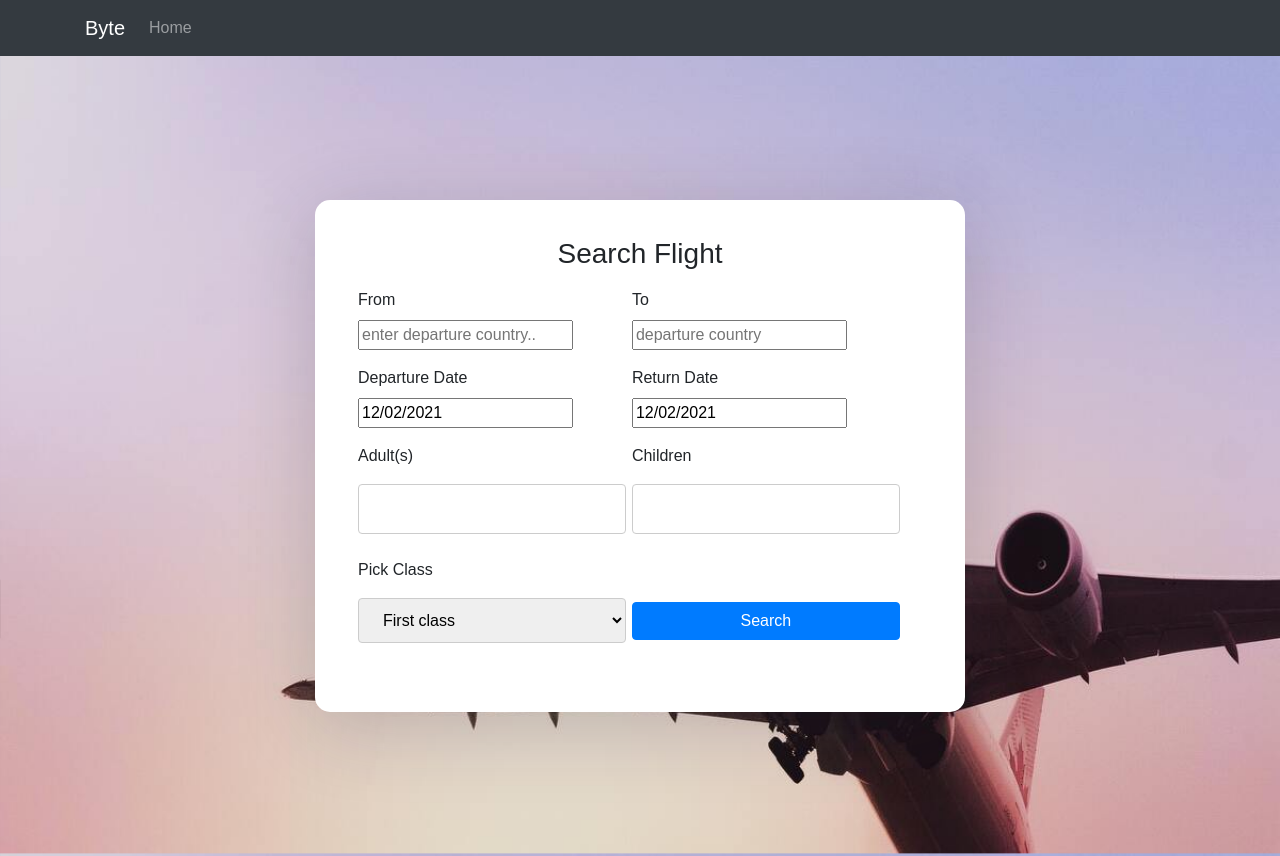
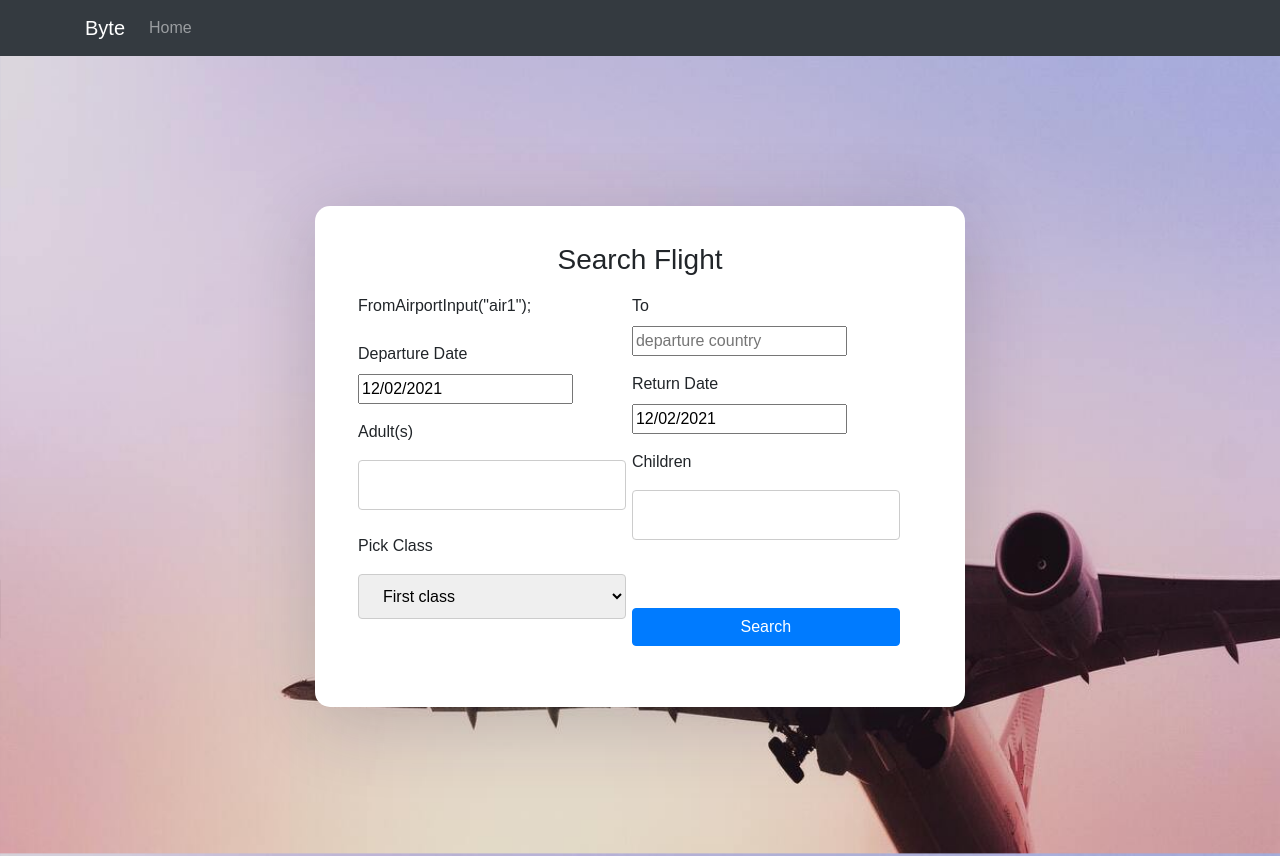
Before and after one commit to advanced-computer-lab/Byte, a React (Create React App) app in the folder myapp/: page / in a window 1280 px wide. Built offline with nearby package versions, Linux system fonts and the light colour scheme.

Commit message:
some search edits

```diff
--- a/myapp/src/DepartureSearchResults.js
+++ b/myapp/src/DepartureSearchResults.js
@@ -1,5 +1,6 @@
 import React from 'react';
 import axios from 'axios';
+import props from 'prop-types';
 import {
   componentDidMount,
   Component,
@@ -31,15 +32,24 @@ function DepartureSearchResults() {
     let search = window.location.search;
     // console.log("data in dep Flights" + search.split('=')[1]);
     // setData(search.split('=')[1]);
-    console.log(search.split('='));
+    console.log(search);
     const currentCountry = search.split('=')[1].split(':')[0].split('%')[0];
     const destination = search.split('=')[2].split(':')[0].split('%')[0];
     const leavingDate = search.split('=')[3].split(':')[0].split('%')[0];
     const retDate = search.split('=')[4].split(':')[0].split('%')[0];
     const adults = search.split('=')[5].split(':')[0].split('%')[0];
     const children = search.split('=')[6].split(':')[0].split('%')[0];
-    const infants = search.split('=')[7].split(':')[0].split('%')[0];
-    const classCh = search.split('=')[8].split(':')[0].split('%')[0];
+    const classCh = search.split('=')[7].split(':')[0].split('%')[0];
+
+    // const currentCountry = this.props.location.state.from;
+    // const destination = props.location.state.to;
+    // const leavingDate = props.location.state.depDate;
+    // const retDate = props.location.state.returnDate;
+    // const adults = props.location.state.adultNo;
+    // const children = props.location.state.childrenNo;
+    // //const infants = props.location.state.userId;
+    // const classCh = props.location.state.classChosen;
+
     console.log('from: ' + currentCountry);
     console.log('to: ' + destination);
     axios({
@@ -53,7 +63,6 @@ function DepartureSearchResults() {
         returnDate: retDate,
         adultNo: adults,
         childrenNo: children,
-        infantsNo: infants,
         classChosen: classCh,
       },
     }).then((json) => setData(json.data));
--- a/myapp/src/SearchFlight.js
+++ b/myapp/src/SearchFlight.js
@@ -1,4 +1,5 @@
 import React, { useRef } from 'react';
+import { useNavigate } from 'react-router';
 import axios from 'axios';
 import { Component, useState, useEffect } from 'react';
 import './App.css';
@@ -16,6 +17,7 @@ import './mycss.css';
 //import CloseIcon from "@material-ui/icons/Close";
 
 function SearchFlight() {
+  const navigate = useNavigate();
   const [data, setData] = useState([]);
 
   const from = useRef();
@@ -24,7 +26,6 @@ function SearchFlight() {
   const returnDate = useRef();
   const adultNo = useRef();
   const childrenNo = useRef();
-  const infantsNo = useRef();
   const classChosen = useRef();
 
   const [currentCountry, setcurrentCountry] = useState([]);
@@ -81,13 +82,13 @@ function SearchFlight() {
     //   }
     // const depDate=leavingArray[2]+"-"+
 
-    // setcurrentCountry(from.current.value);
-    // setDestination(to.current.value);
-    // setLeavingDate(depDate.current.value);
-    // setRetDate(returnDate.current.value);
-    setAdults(adultNo.current.value);
-    setChildren(childrenNo.current.value);
-    setClassCh(classChosen.current.value);
+    setcurrentCountry(from.current);
+    setDestination(to.current);
+    setLeavingDate(depDate.current);
+    setRetDate(returnDate.current);
+    setAdults(adultNo.current);
+    setChildren(childrenNo.current);
+    setClassCh(classChosen.current);
     console.log('search button clicked!! yaaaaayyy');
     //let daatee = moment(depDate).format("DD-MM-YYYY");
     console.log(leavingDate);
@@ -107,7 +108,18 @@ function SearchFlight() {
             <div className='column'>
               <div className='form-group'>
                 <label>From</label>
-                <SearchBarFrom />
+                AirportInput("air1");
+                {/* <SearchBarFrom />
+                <select
+                  ref={classChosen}
+                  className='in'
+                  name='class'
+                  id='classSelect'
+                >
+                  <option value='0'>First class</option>
+                  <option value='1'>Business Class</option>
+                  <option value='2'>Economy Class</option>
+                </select> */}
               </div>
 
               <div className='form-group'>
@@ -179,10 +191,40 @@ function SearchFlight() {
                 />
               </div>
 
-
-              <div className = "form-group" style={{marginTop: "60px"}}>
-                <button type='submit' className='btn btn-primary btn-block '>
-                  Search
+              <div className='form-group' style={{ marginTop: '60px' }}>
+                <button
+                  // onClick={() => {
+                  //   navigate('/departureResults', {
+                  //     state: {
+                  //       from: currentCountry,
+                  //       to: destination,
+                  //       depDate: leavingDate,
+                  //       returnDate: retDate,
+                  //       adultNo: adults,
+                  //       childrenNo: children,
+                  //       classChosen: classCh,
+                  //     },
+                  //   });
+                  // }}
+                  type='submit'
+                  className='btn btn-primary btn-block '
+                >
+                  <Link
+                    // type='submit'
+                    component={Link}
+                    to={{
+                      pathname: `/departureResults`,
+                      search: `:from=${currentCountry}
+                         :to=${destination}
+                         :depDate=${leavingDate}
+                         :returnDate= ${retDate}
+                         :adultNo=${adults}
+                         :childrenNo=${children}
+                         :classChosen=${classCh}`,
+                    }}
+                  >
+                    Search
+                  </Link>
                 </button>
               </div>
             </div>
@@ -287,13 +329,13 @@ function SearchFlight() {
     //         >
     //           Search
     //         </Link>  */}
-    //     </button>
+     //     </button>
     //   </div>
-    // </div>
+     // </div>
   );
 }
 
-export default SearchFlight;
+//export default SearchFlight;
 
 // function SearchFlight() {
 //     //for the country search with sujjestions
@@ -455,3 +497,5 @@ export default SearchFlight;
 //         </>
 //     )
 // }
+
+export default SearchFlight;
--- a/package.json
+++ b/package.json
@@ -22,6 +22,7 @@
     "@popperjs/core": "^2.11.0",
     "@stripe/react-stripe-js": "^1.6.0",
     "@stripe/stripe-js": "^1.22.0",
+    "airport-autocomplete-js": "^2.1.4",
     "axios": "^0.24.0",
     "bcrypt": "^5.0.1",
     "bcryptjs": "^2.4.3",
```
Also changed, not shown: 1 other file (tests, documents, lock files or other folders).
